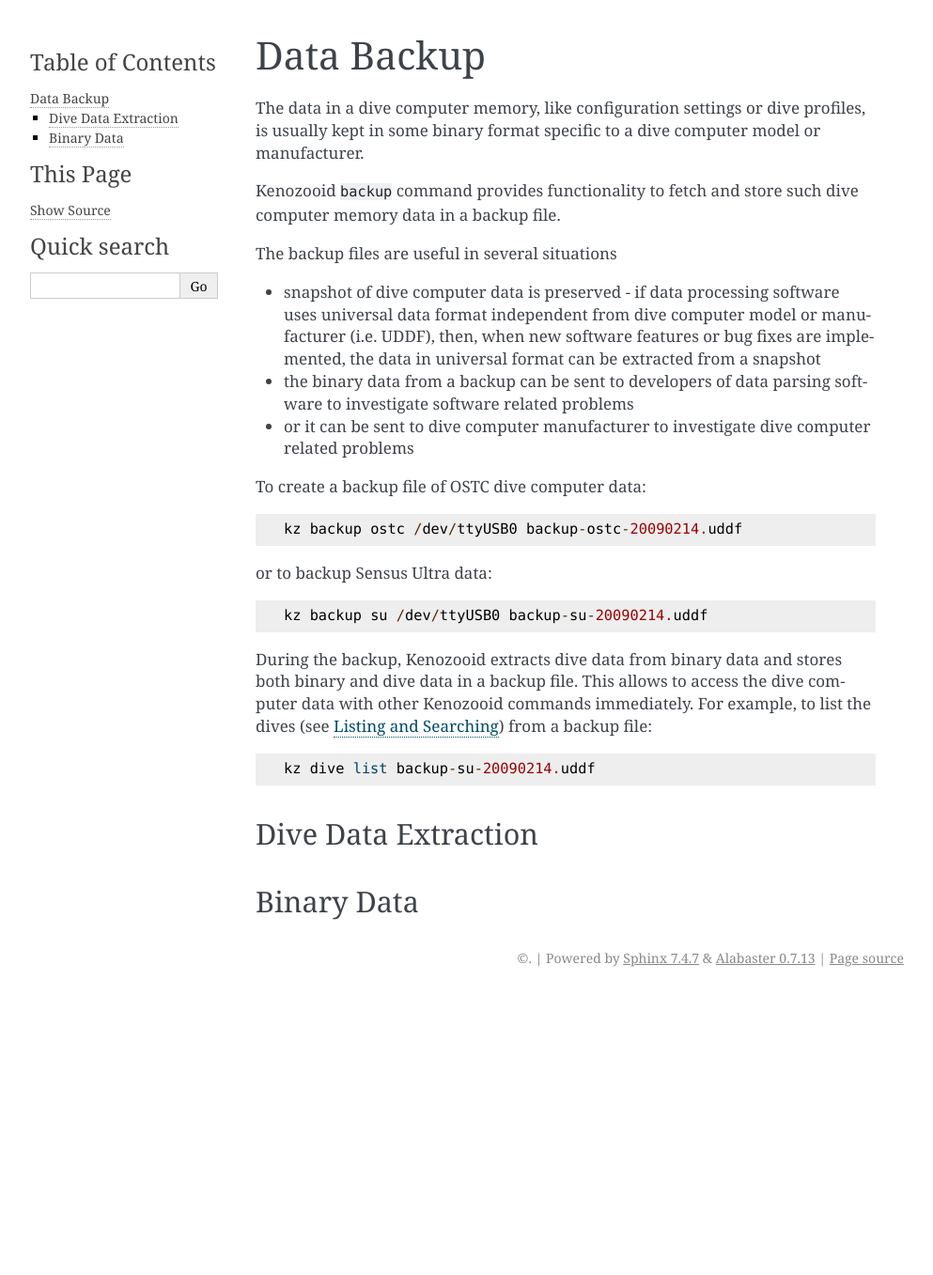
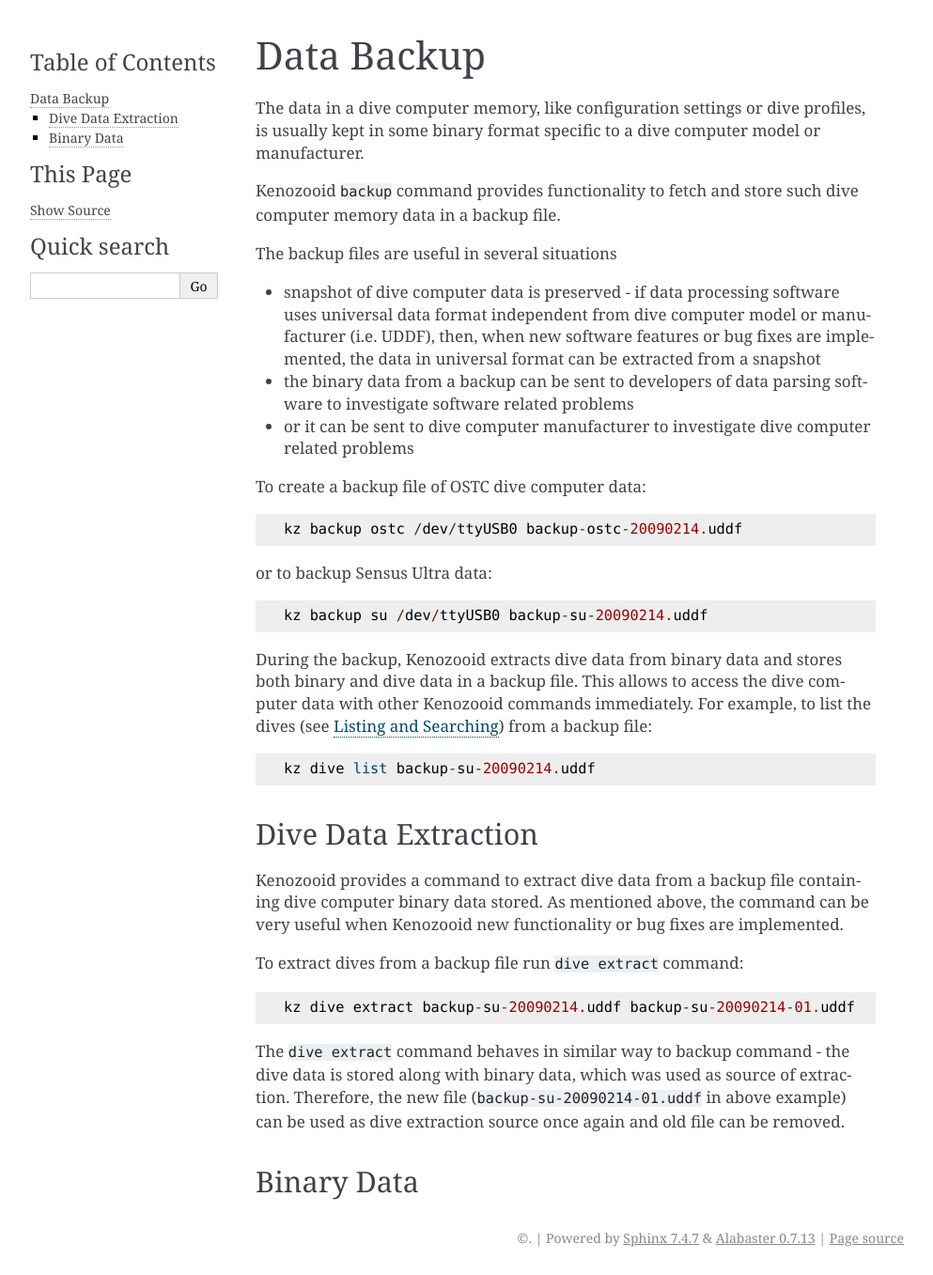
Before and after one commit to gitGNU/gnu_kenozooid, a Sphinx documentation site: the page built from doc/user/backup.rst, in a window 1280 px wide. Shown: the whole page at 94% size, without its empty margins (148-1141 px from the left). Built offline with Sphinx 7.4.7, drawn with Linux system fonts in a browser that asks for light colours; before the commit the page ends 1059 px from its top, so only the background shows below that.

Commit message:
- described 'dive extract' command in user manual

```diff
--- a/doc/user/backup.rst
+++ b/doc/user/backup.rst
@@ -38,6 +38,20 @@
 
 Dive Data Extraction
 ^^^^^^^^^^^^^^^^^^^^
+Kenozooid provides a command to extract dive data from a backup file
+containing dive computer binary data stored. As mentioned above, the
+command can be very useful when Kenozooid new functionality or bug fixes
+are implemented.
+
+To extract dives from a backup file run ``dive extract`` command::
+
+    kz dive extract backup-su-20090214.uddf backup-su-20090214-01.uddf
+
+The ``dive extract`` command behaves in similar way to backup command - the
+dive data is stored along with binary data, which was used as source of
+extraction. Therefore, the new file (``backup-su-20090214-01.uddf`` in
+above example) can be used as dive extraction source once again and old
+file can be removed.
 
 Binary Data
 ^^^^^^^^^^^
```
